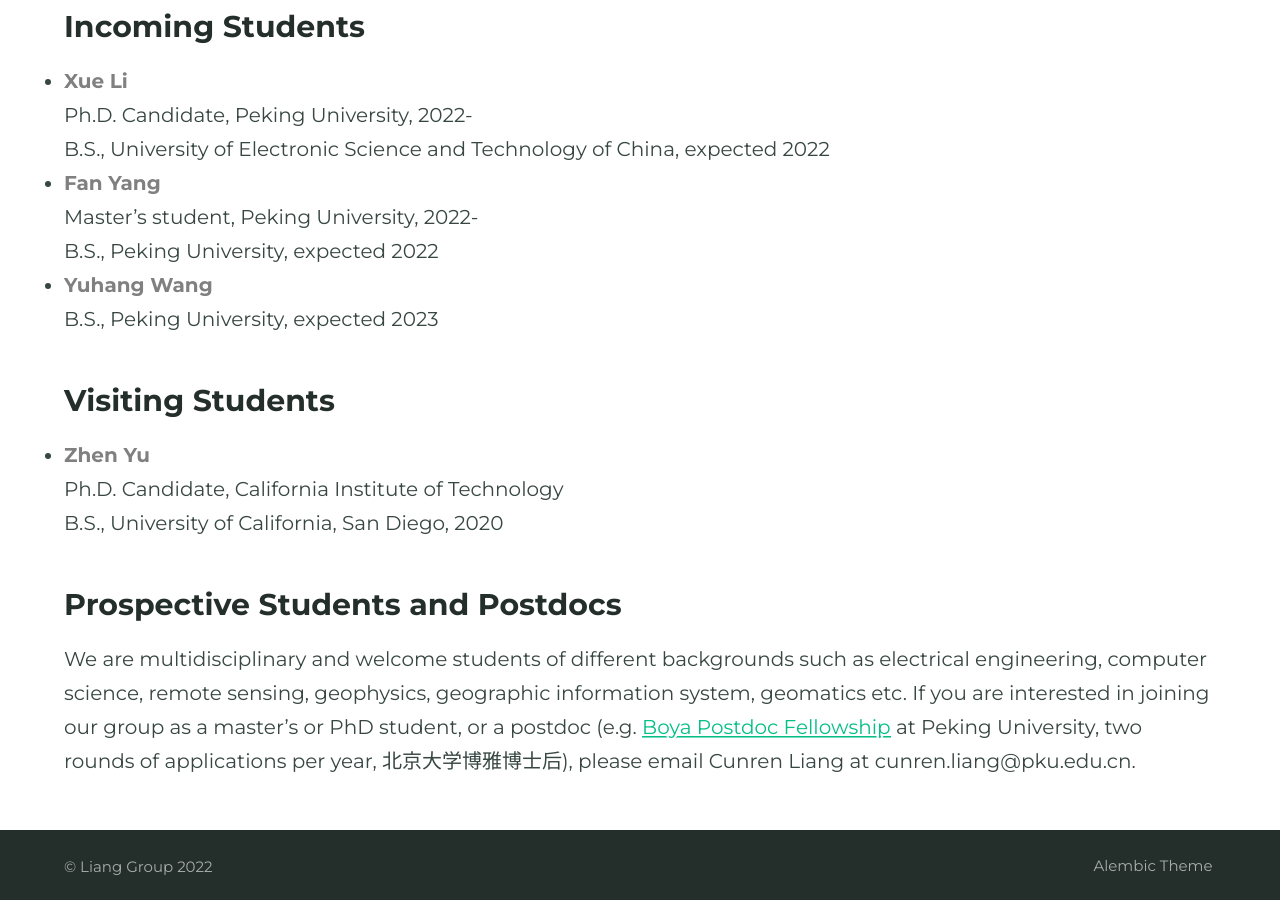
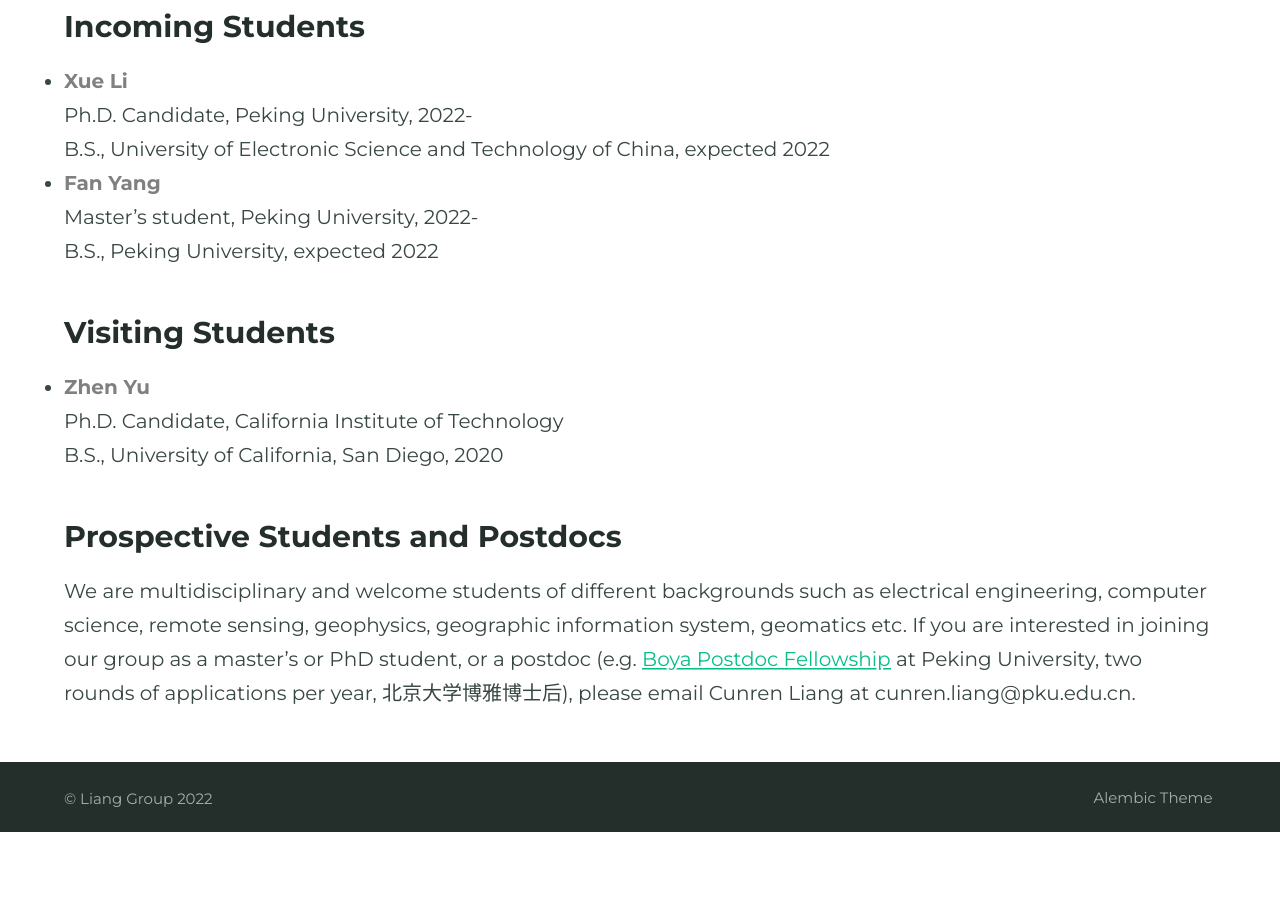
Before and after one commit to CunrenLiang/cunrenliang.github.io, a Jekyll site: the page built from people.md, in a window 1280 px wide and 900 px high, scrolled down 829 px. Built offline with Jekyll 4.4.1, drawn with Linux system fonts in a browser that asks for light colours; some web fonts are replaced; after the commit the page ends 1661 px from its top, so only the background shows below that.

Commit message:
Update people.md

```diff
--- a/people.md
+++ b/people.md
@@ -19,8 +19,7 @@ B.S., University of Electronic Science and Technology of China, expected 2022
 Master’s student, Peking University, 2022-
 B.S., Peking University, expected 2022
 
-* <span style="color:Gray; font-weight: 800">Yuhang Wang</span>
-B.S., Peking University, expected 2023
+
 
 
 ### Visiting Students
```
